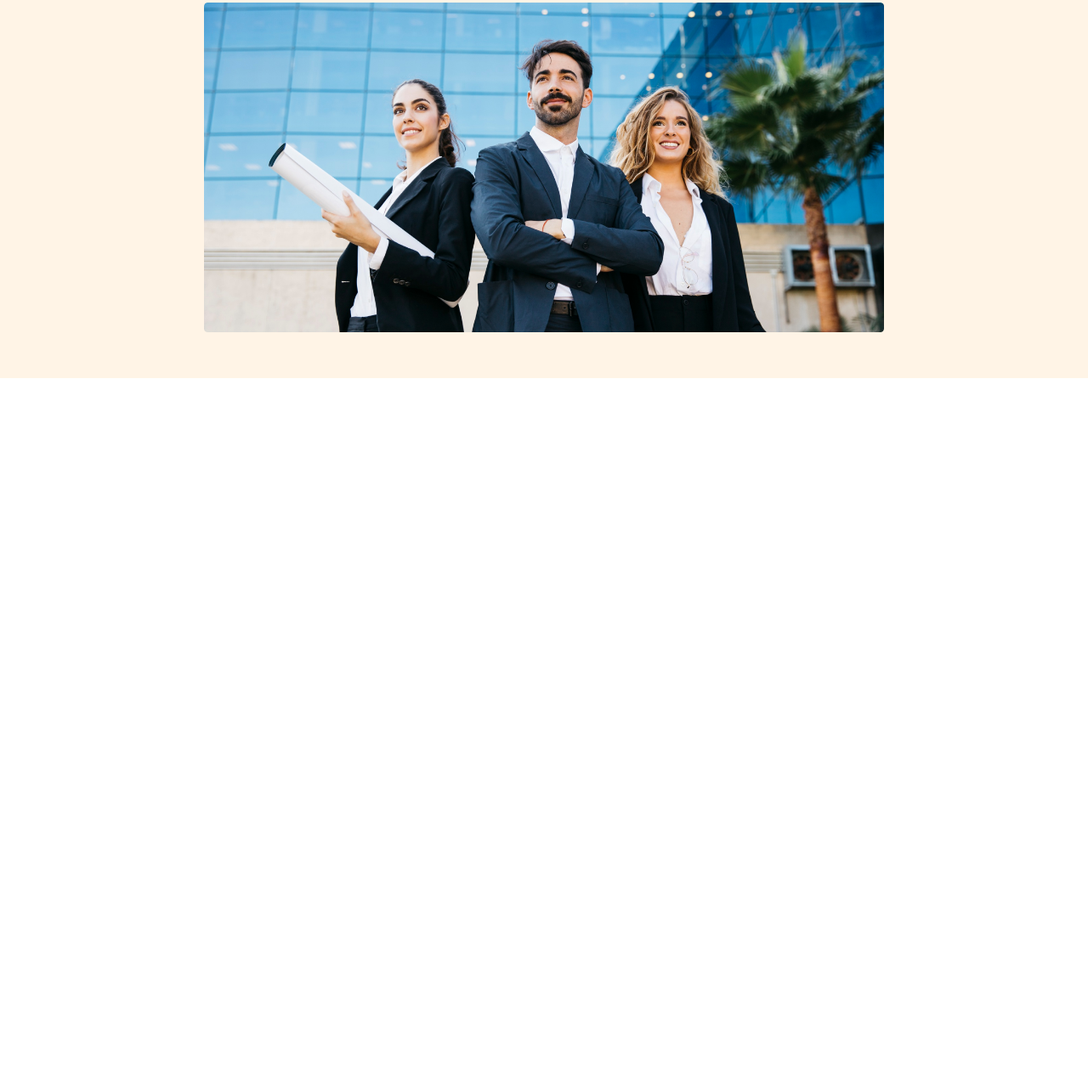
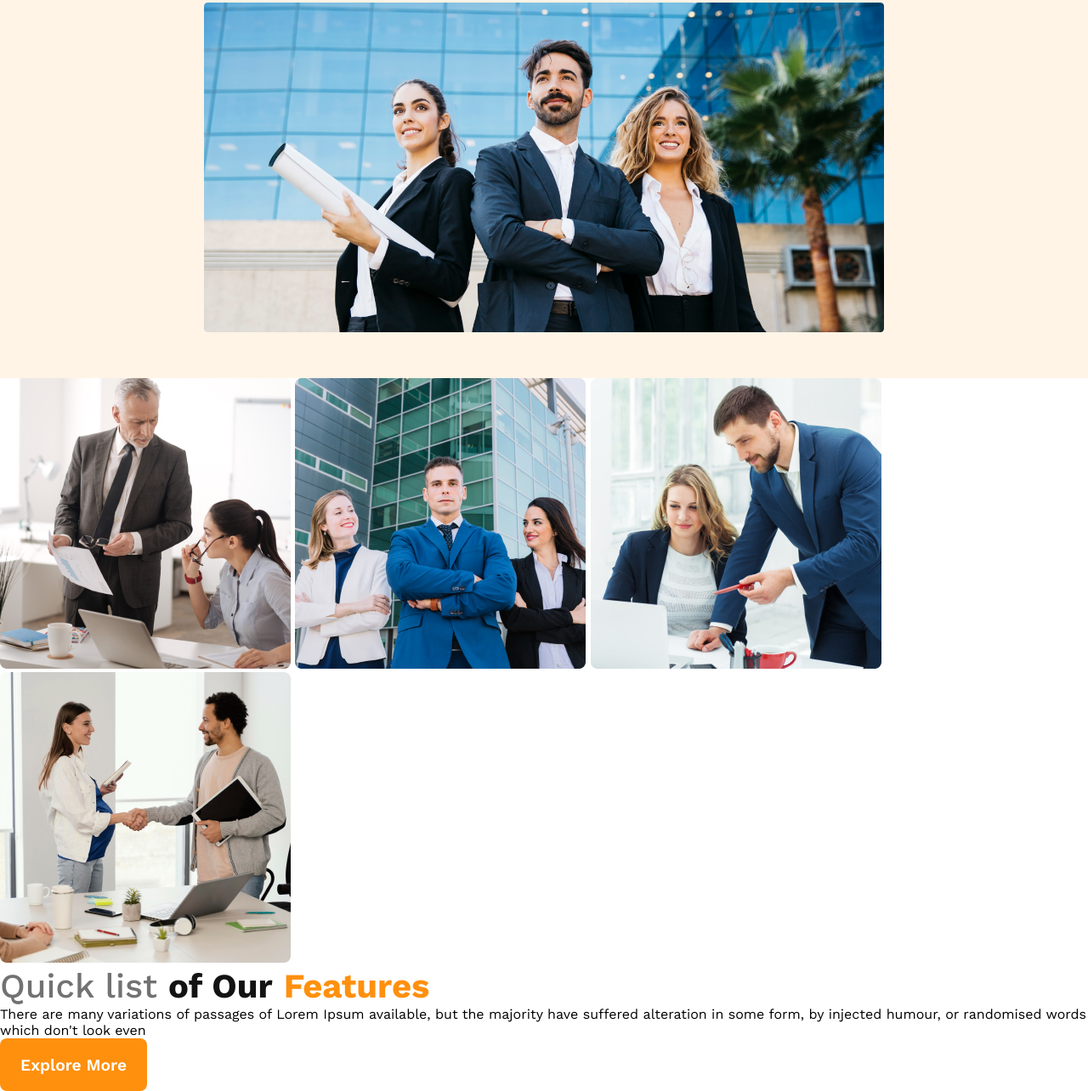
Before and after one commit to rabby-web/architects, a plain HTML site: page index.html in a window 1280 px wide. Shown: the part 371-1655 px from the top of the page at 85% size. Before the commit the page ends 816 px from the top, so only its background shows below. Drawn offline with nearby package versions, Linux system fonts and the light colour scheme.

Commit message:
teams section add

```diff
--- a/index.html
+++ b/index.html
@@ -34,5 +34,30 @@
       </div>
     </header>
     <!-- /header -->
+    <!-- main -->
+    <main>
+      <!-- team section -->
+      <section class="teams-container">
+        <div class="teams-img-container">
+          <img src="./images/team1.png" alt="" />
+          <img src="./images/team2.png" alt="" />
+          <img src="./images/team3.png" alt="" />
+          <img src="./images/team4.png" alt="" />
+        </div>
+        <div class="teams-content">
+          <h3 class="teams-title">
+            Quick list <span class="of-our">of Our</span>
+            <span class="text-primary">Features</span>
+          </h3>
+          <p class="description">
+            There are many variations of passages of Lorem Ipsum available, but
+            the majority have suffered alteration in some form, by injected
+            humour, or randomised words which don't look even
+          </p>
+          <button class="btn-primary">Explore More</button>
+        </div>
+      </section>
+    </main>
+    <!-- /main -->
   </body>
 </html>
--- a/styles/style.css
+++ b/styles/style.css
@@ -71,6 +71,29 @@ nav li a{
     width: 100%;
 }
 /* ---------/header--------- */
+
+/* ---------main--------- */
+main{
+    max-width: 1440px;
+    margin: 0 auto;
+}
+.teams-title{
+    color:  #727272;
+    font-family: Work Sans;
+    font-size: 2.5rem;
+    font-style: normal;
+    font-weight: 500;
+}
+.of-our{
+    color: #131313;
+    font-weight: 700;
+}
+.text-primary{
+    color: #FF900E;
+    font-weight: 700;
+}
+/* ---------/main--------- */
+
 /* ---------media screen for mobile--------- */
 @media screen and (max-width: 576px) {
     header{
```
